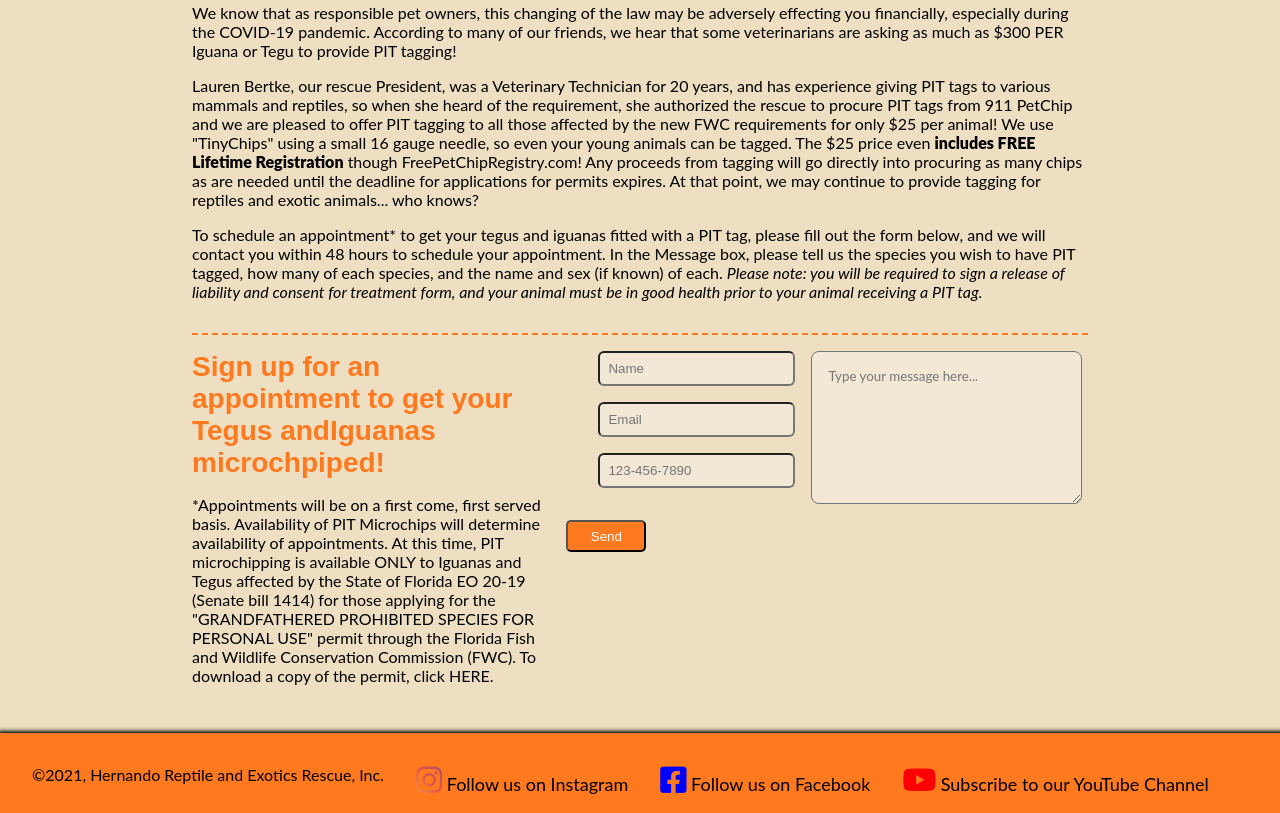
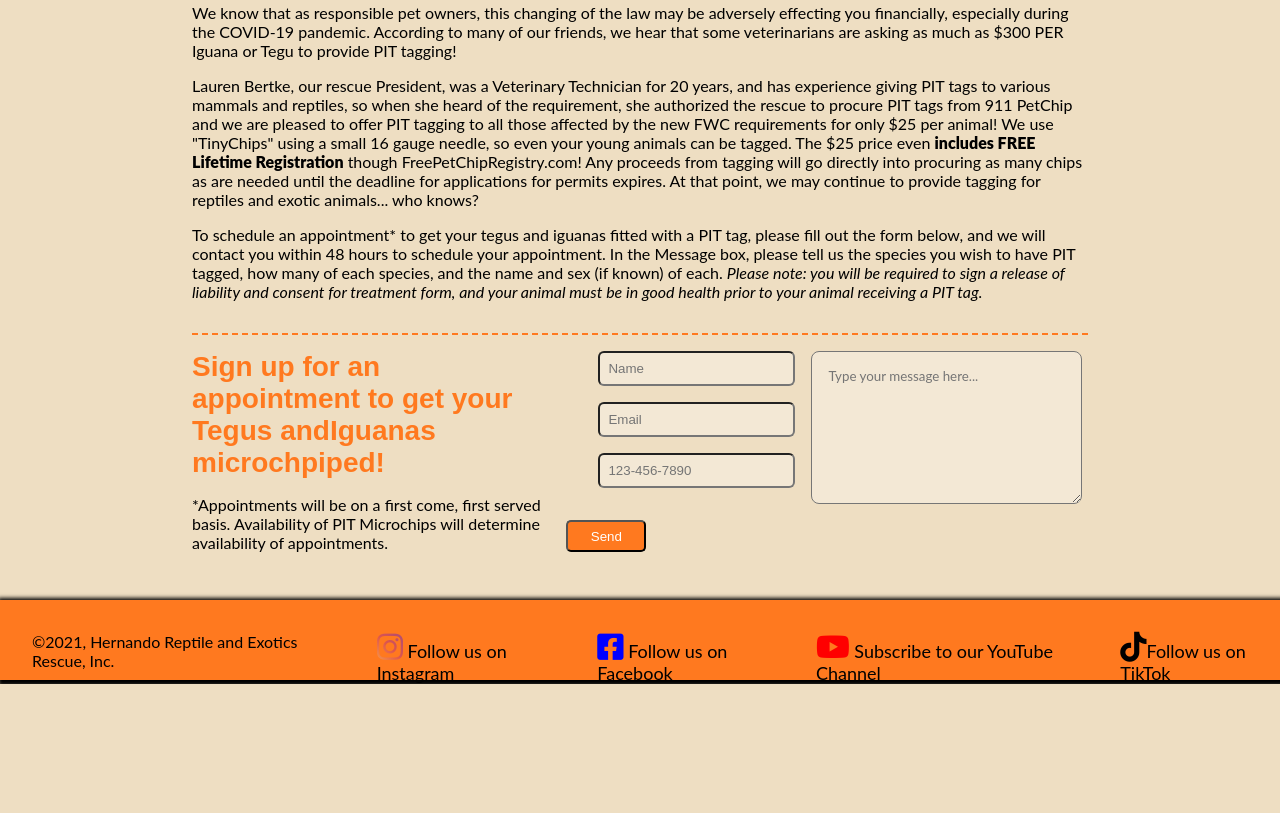
Before and after one commit to ajcuddeback/Hernando-Reptile, a plain HTML site: page sub-pages/PIT-micro.html in a window 1280 px wide. Shown: the part 1013-1826 px from the top of the page. After the commit the page ends 1697 px from the top, so only its background shows below. Drawn offline with Linux system fonts and the light colour scheme.

Commit message:
added updates

```diff
--- a/sub-pages/PIT-micro.html
+++ b/sub-pages/PIT-micro.html
@@ -211,14 +211,7 @@
                     <p class="center-text">*Appointments will be on a first come, first served basis. Availability of
                         PIT Microchips
                         will
-                        determine availability of appointments. At this time, PIT microchipping is available ONLY to
-                        Iguanas
-                        and Tegus affected by the State of Florida EO 20-19 (Senate bill 1414) for those applying
-                        for
-                        the
-                        "GRANDFATHERED PROHIBITED SPECIES FOR PERSONAL USE" permit through the Florida Fish and
-                        Wildlife
-                        Conservation Commission (FWC). To download a copy of the permit, click HERE.</p>
+                        determine availability of appointments. </p>
                 </div>
                 <div class="micro-form">
 
@@ -251,6 +244,9 @@
                 Follow us on Facebook</a>
             <a href="https://www.youtube.com/channel/UCcIuKZOR07foUfwvnL_MDzA?fbclid=IwAR2riOWwESTRoh7TATy6fdxgIgWnSrhvhz9MTK-3c0ZRBuHR1S65fXAsTSY"
                 target="_blank"><i class="fab fa-youtube"></i> Subscribe to our YouTube Channel</a>
+            <a
+                href="https://www.tiktok.com/@hernandoreptile?fbclid=IwAR0D1I--Q02CSXhuLr2Zvh_6WsxZcRS-KJKGAVd60hWRqSvNNjMrd5DhmRg"><i
+                    class="fab fa-tiktok"></i>Follow us on TikTok</a>
         </div>
     </footer>
 
```
Also changed, not shown: index.html (+3 -0 lines), sub-pages/adoptables.html (+3 -0 lines), sub-pages/birds-adopt.html (+3 -0 lines), sub-pages/contact.html (+3 -0 lines), sub-pages/donation.html (+3 -0 lines), sub-pages/mammals-adopt.html (+3 -0 lines), sub-pages/meet-the-team.html (+4 -1 lines), sub-pages/payment-page.html (+3 -0 lines), sub-pages/reptile-adopt.html (+6 -2 lines), sub-pages/volunteer.html (+3 -0 lines).
